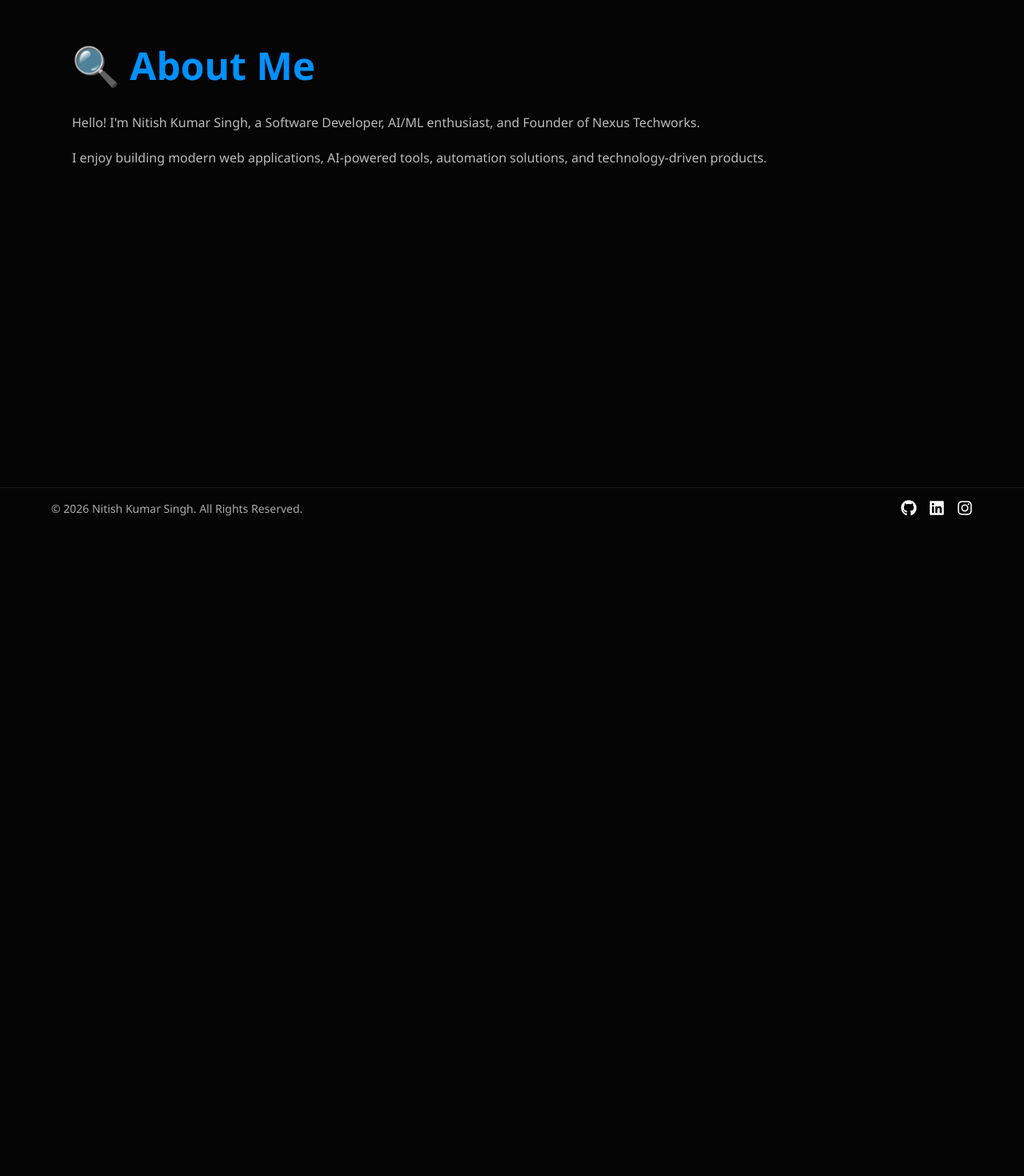
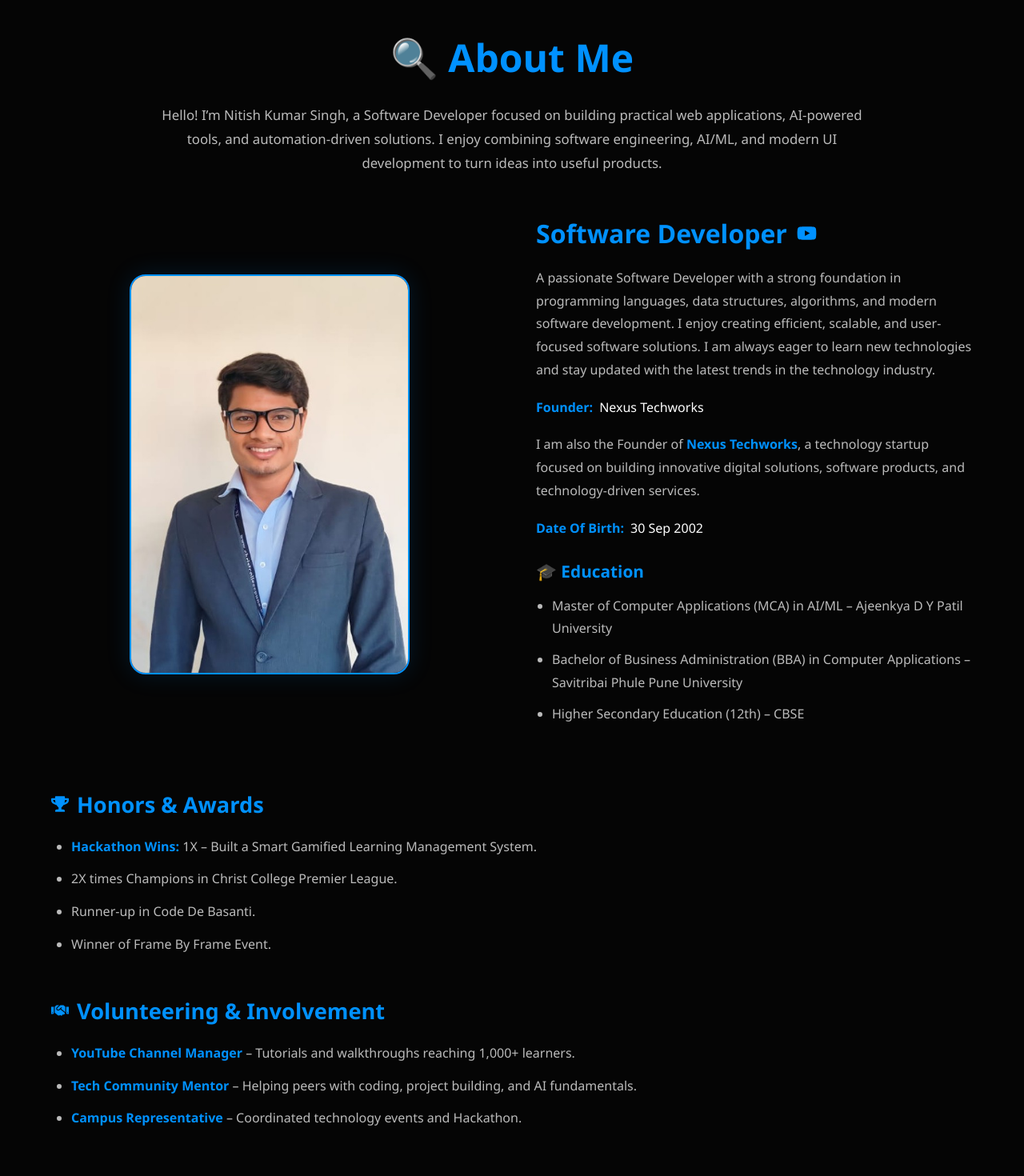
Before and after one commit to Snkumar21/Portfolio, a React (Vite) app in the folder portfolio/: page /about in a window 1280 px wide. Shown: the part 100-1570 px from the top of the page at 80% size. Before the commit the page ends 800 px from the top, so only its background shows below. Built offline with nearby package versions, Linux system fonts and the light colour scheme.

Commit message:
New updates About Page

```diff
--- a/portfolio/src/pages/About.jsx
+++ b/portfolio/src/pages/About.jsx
@@ -1,17 +1,175 @@
+import { FaYoutube, FaTrophy, FaHandshake } from "react-icons/fa";
+import profileLogo from "../assets/Img/Profile/about img.jpg";
+
 function About() {
     return (
-        <section className="page-section">
-            <h1>🔍 About Me</h1>
-            <p>
-                Hello! I'm Nitish Kumar Singh,
-                a Software Developer, AI/ML enthusiast,
-                and Founder of Nexus Techworks.
+        <section className="about" id="about">
+            <h2>🔍 About Me </h2>
+            <p className="about-intro">
+                Hello! I’m Nitish Kumar Singh, a Software Developer
+                focused on building practical web applications,
+                AI-powered tools, and automation-driven solutions.
+                I enjoy combining software engineering, AI/ML,
+                and modern UI development to turn ideas into
+                useful products.
             </p>
-            <p>
-                I enjoy building modern web applications,
-                AI-powered tools, automation solutions,
-                and technology-driven products.
-            </p>
+
+            {/* ABOUT CONTENT */}
+            <div className="content">
+                {/* About Image */}
+                <div className="about-image-container">
+                    <img
+                        src={profileLogo}
+                        alt="Nitish Kumar Singh"
+                        className="about-img"
+                    />
+                </div>
+
+                {/* About Text */}
+                <div className="content-text">
+                    <h3>
+                        Software Developer
+                        <a
+                            href="https://www.youtube.com/@technexus19"
+                            target="_blank"
+                            rel="noopener noreferrer"
+                            aria-label="Nitish Kumar Singh YouTube Channel"
+                        >
+                            <FaYoutube className="youtube-icon" />
+                        </a>
+                    </h3>
+
+                    <p>
+                        A passionate Software Developer with a strong
+                        foundation in programming languages, data
+                        structures, algorithms, and modern software
+                        development.
+                        I enjoy creating efficient, scalable, and
+                        user-focused software solutions. I am always
+                        eager to learn new technologies and stay updated
+                        with the latest trends in the technology industry.
+                    </p>
+
+                    {/* Founder */}
+                    <p className="about-highlight">
+                        Founder:
+                        <span>
+                            Nexus Techworks
+                        </span>
+                    </p>
+
+                    <p className="about-founder-text">
+                        I am also the Founder of{" "}
+                        <strong>
+                            Nexus Techworks
+                        </strong>
+                        , a technology startup focused on building
+                        innovative digital solutions, software products,
+                        and technology-driven services.
+                    </p>
+
+                    {/* Date of Birth */}
+                    <p className="about-detail">
+                        <strong>
+                            Date Of Birth:
+                        </strong>
+                        <span>
+                            30 Sep 2002
+                        </span>
+                    </p>
+
+                    {/* Education */}
+                    <div className="education">
+                        <h4>
+                            🎓 Education
+                        </h4>
+
+                        <ul>
+                            <li>
+                                Master of Computer Applications
+                                (MCA) in AI/ML –
+                                Ajeenkya D Y Patil University
+                            </li>
+
+                            <li>
+                                Bachelor of Business Administration
+                                (BBA) in Computer Applications –
+                                Savitribai Phule Pune University
+                            </li>
+
+                            <li>
+                                Higher Secondary Education (12th) –
+                                CBSE
+                            </li>
+                        </ul>
+                    </div>
+                </div>
+            </div>
+
+            {/* HONORS & AWARDS */}
+            <div className="about-section">
+                <h3>
+                    <FaTrophy />
+                    Honors & Awards
+                </h3>
+
+                <ul>
+                    <li>
+                        <strong>
+                            Hackathon Wins:
+                        </strong>
+                        {" "}1X – Built a Smart Gamified
+                        Learning Management System.
+                    </li>
+
+                    <li>
+                        2X times Champions in Christ College
+                        Premier League.
+                    </li>
+
+                    <li>
+                        Runner-up in Code De Basanti.
+                    </li>
+
+                    <li>
+                        Winner of Frame By Frame Event.
+                    </li>
+                </ul>
+            </div>
+
+            {/* VOLUNTEERING */}
+            <div className="about-section">
+                <h3>
+                    <FaHandshake />
+                    Volunteering & Involvement
+                </h3>
+
+                <ul>
+                    <li>
+                        <strong>
+                            YouTube Channel Manager
+                        </strong>
+                        {" "}– Tutorials and walkthroughs
+                        reaching 1,000+ learners.
+                    </li>
+
+                    <li>
+                        <strong>
+                            Tech Community Mentor
+                        </strong>
+                        {" "}– Helping peers with coding,
+                        project building, and AI fundamentals.
+                    </li>
+
+                    <li>
+                        <strong>
+                            Campus Representative
+                        </strong>
+                        {" "}– Coordinated technology events
+                        and Hackathon.
+                    </li>
+                </ul>
+            </div>
         </section>
     );
 }
--- a/portfolio/src/styles/responsive.css
+++ b/portfolio/src/styles/responsive.css
@@ -46,7 +46,7 @@
     }
 
     .intro {
-        min-height: auto;
+        min-height: 0;
         padding: 50px 20px;
     }
 
@@ -83,3 +83,24 @@
         font-size: 2.2rem;
     }
 }
+
+@media (max-width: 600px) {
+    .footer {
+        padding: 15px;
+    }
+
+    .footer-content {
+        flex-direction: column;
+        justify-content: center;
+        gap: 12px;
+    }
+
+    .footer-socials {
+        order: 1;
+    }
+
+    .footer-bottom {
+        order: 2;
+        text-align: center;
+    }
+}
--- a/portfolio/src/styles/style.css
+++ b/portfolio/src/styles/style.css
@@ -215,6 +215,175 @@
     margin-bottom: 15px;
 }
 
+/* ABOUT PAGE */
+.about {
+    width: 90%;
+    max-width: 1200px;
+    margin: 0 auto;
+    padding: 70px 0;
+}
+
+.about > h2 {
+    color: #0091ff;
+    text-align: center;
+    font-size: 3rem;
+    margin-bottom: 25px;
+}
+
+.about-intro {
+    max-width: 900px;
+    margin: 0 auto 50px;
+    text-align: center;
+    color: #bbb;
+    font-size: 1.05rem;
+    line-height: 1.8;
+}
+
+/* Main Content */
+.content {
+    display: flex;
+    align-items: center;
+    gap: 60px;
+    margin-bottom: 70px;
+}
+
+.about-image-container {
+    flex: 1;
+    display: flex;
+    justify-content: center;
+}
+
+.about-img {
+    width: 350px;
+    height: 500px;
+    object-fit: cover;
+    border-radius: 20px;
+    border: 2px solid #0091ff;
+    box-shadow: 0 0 30px rgba(0, 145, 255, 0.15);
+    transition: 0.3s ease;
+}
+
+.about-img:hover {
+    transform: translateY(-5px);
+    box-shadow:
+        0 10px 40px rgba(0, 145, 255, 0.25);
+}
+
+/* Content Text */
+.content-text {
+    flex: 1;
+}
+
+.content-text h3 {
+    color: #0091ff;
+    font-size: 2rem;
+    margin-bottom: 20px;
+    display: flex;
+    align-items: center;
+    gap: 12px;
+}
+
+.youtube-icon {
+    color: #0091ff;
+    font-size: 25px;
+    transition: 0.3s ease;
+}
+
+.youtube-icon:hover {
+    color: #ff0000;
+    transform: scale(1.15);
+}
+
+.content-text p {
+    color: #bbb;
+    font-size: 1rem;
+    line-height: 1.8;
+    margin-bottom: 18px;
+}
+
+/* Founder */
+.about-highlight {
+    color: #0091ff !important;
+    font-weight: bold;
+}
+
+.about-highlight span {
+    color: #ffffff;
+    font-weight: normal;
+    margin-left: 8px;
+}
+
+.about-founder-text strong {
+    color: #0091ff;
+}
+
+/* Details */
+.about-detail {
+    display: flex;
+    gap: 8px;
+}
+
+.about-detail strong {
+    color: #0091ff;
+}
+
+.about-detail span {
+    color: #ffffff;
+}
+
+/* Education */
+.education {
+    margin-top: 25px;
+}
+
+.education h4 {
+    color: #0091ff;
+    font-size: 1.3rem;
+    margin-bottom: 15px;
+}
+
+.education ul {
+    padding-left: 20px;
+}
+
+.education li {
+    color: #bbb;
+    line-height: 1.8;
+    margin-bottom: 10px;
+}
+
+/* ABOUT SECTIONS */
+.about-section {
+    margin-top: 50px;
+}
+
+.about-section h3 {
+    display: flex;
+    align-items: center;
+    gap: 10px;
+    color: #0091ff;
+    font-size: 1.7rem;
+    margin-bottom: 20px;
+}
+
+.about-section h3 svg {
+    font-size: 22px;
+}
+
+.about-section ul {
+    padding-left: 25px;
+}
+
+.about-section li {
+    color: #bbb;
+    line-height: 1.8;
+    margin-bottom: 12px;
+}
+
+.about-section li strong {
+    color: #0091ff;
+}
+
 /* FOOTER */
 .footer {
     display: flex;
```
